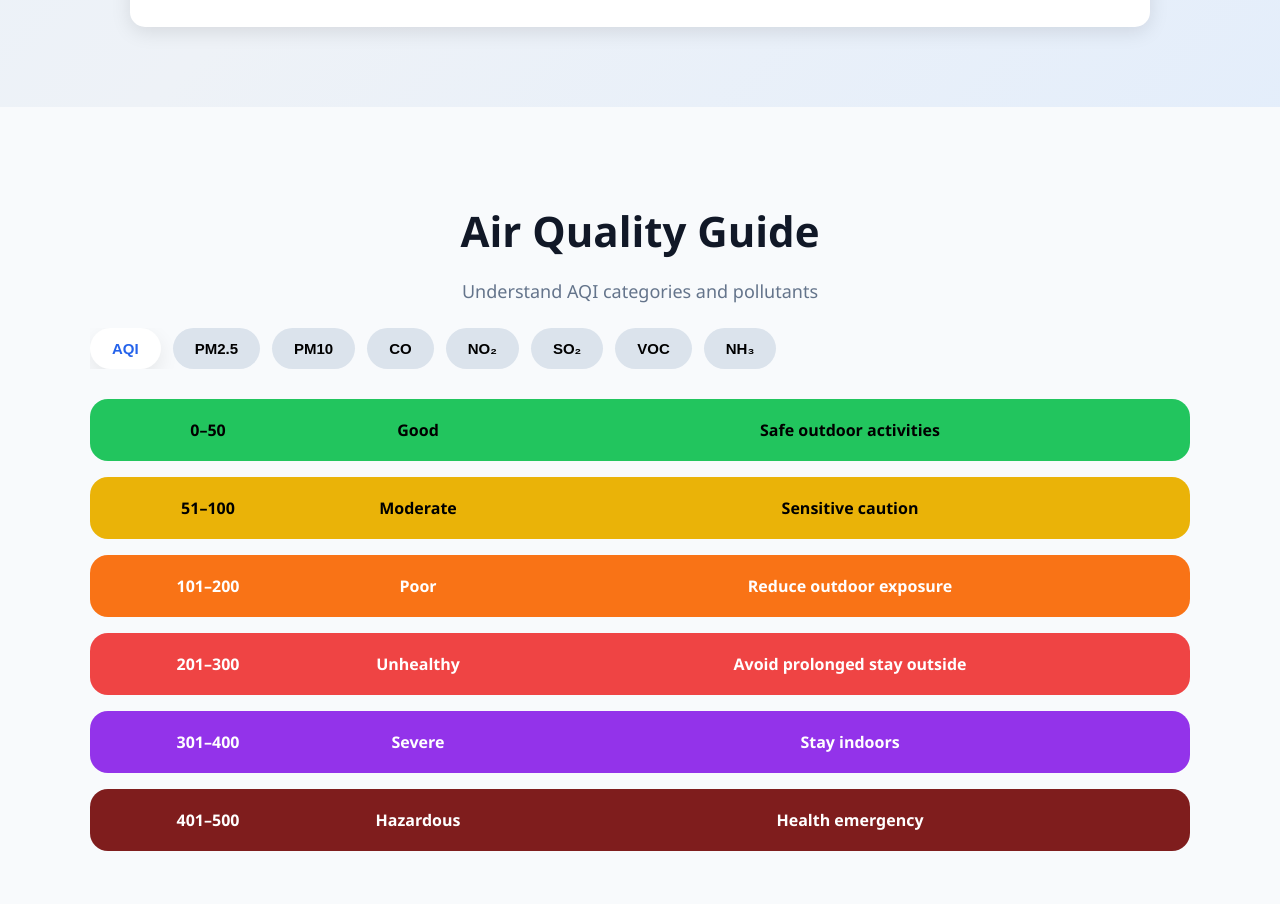
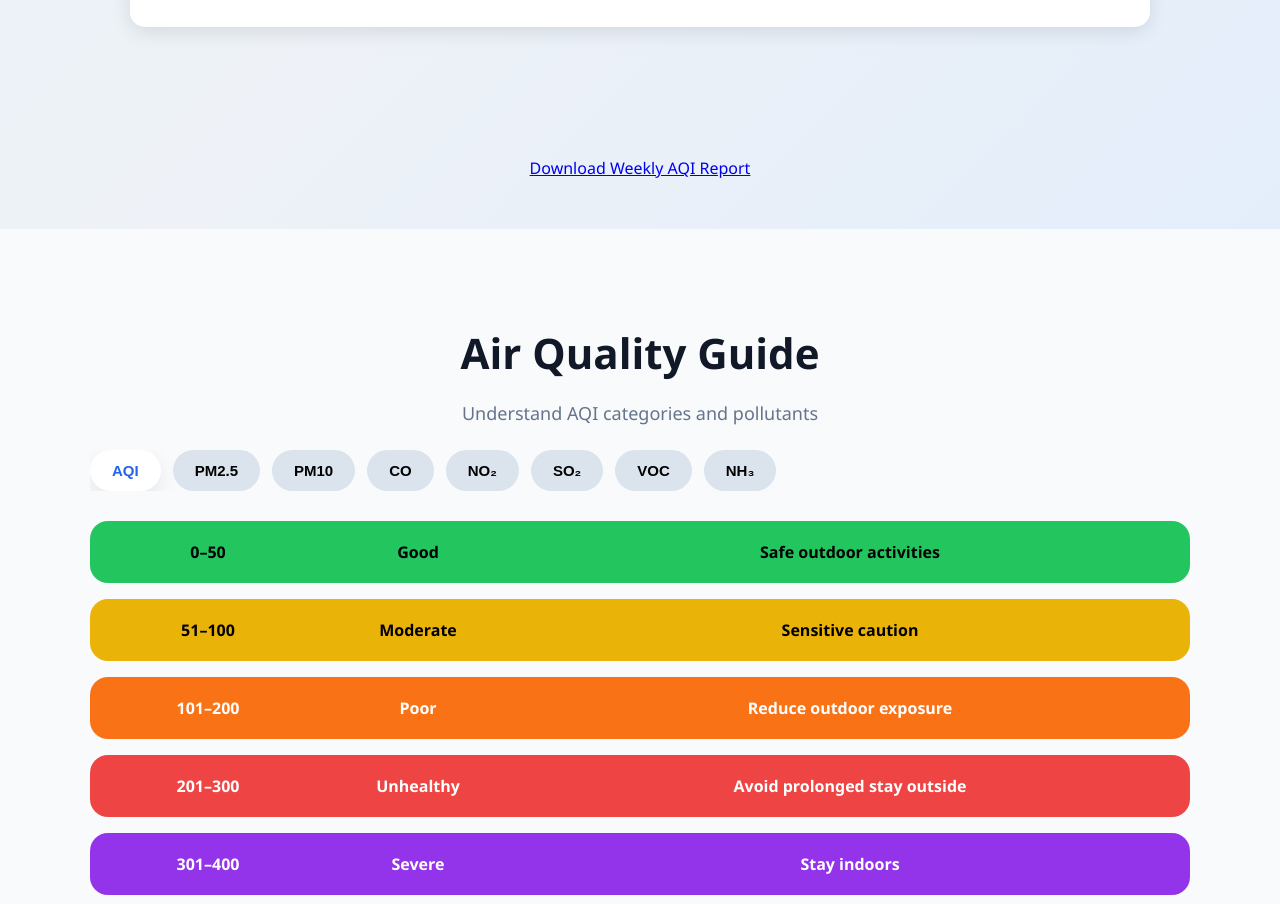
Before and after one commit to pg8530391082/AQMPM_IoT, a website: page public/index.html in a window 1280 px wide. Shown: the part 1874-2778 px from the top of the page. Drawn offline with nearby package versions, Linux system fonts and the light colour scheme; no server answers.

Commit message:
Update index.html

```diff
--- a/public/index.html
+++ b/public/index.html
@@ -100,6 +100,9 @@
 </div>
 </section>
 
+<section class="report-section">
+  <a href="/report" class="report-btn"> Download Weekly AQI Report</a>
+</section>
 <!-- ================= INFO ================= -->
 <section id="air-guide">
 
```
